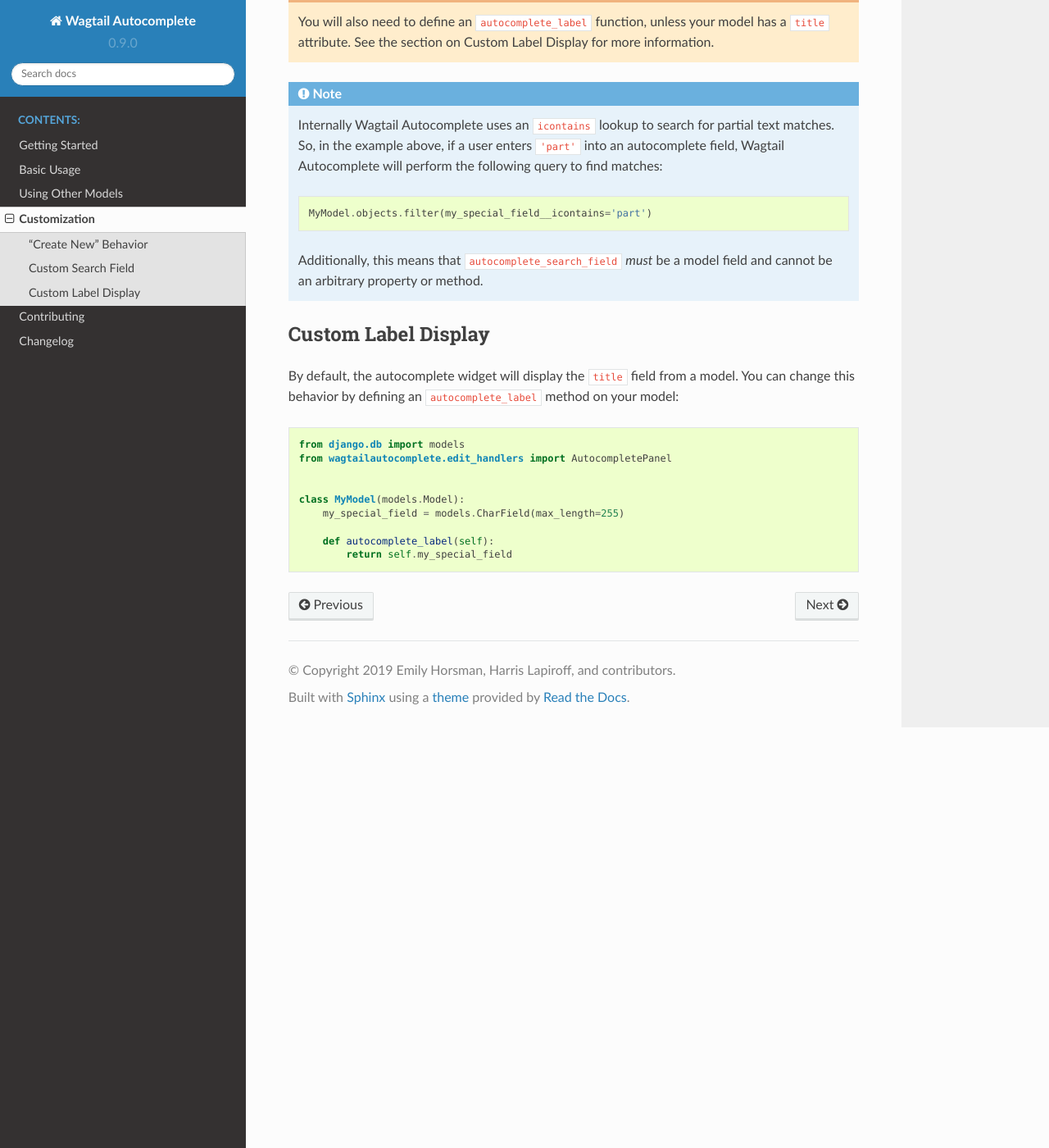
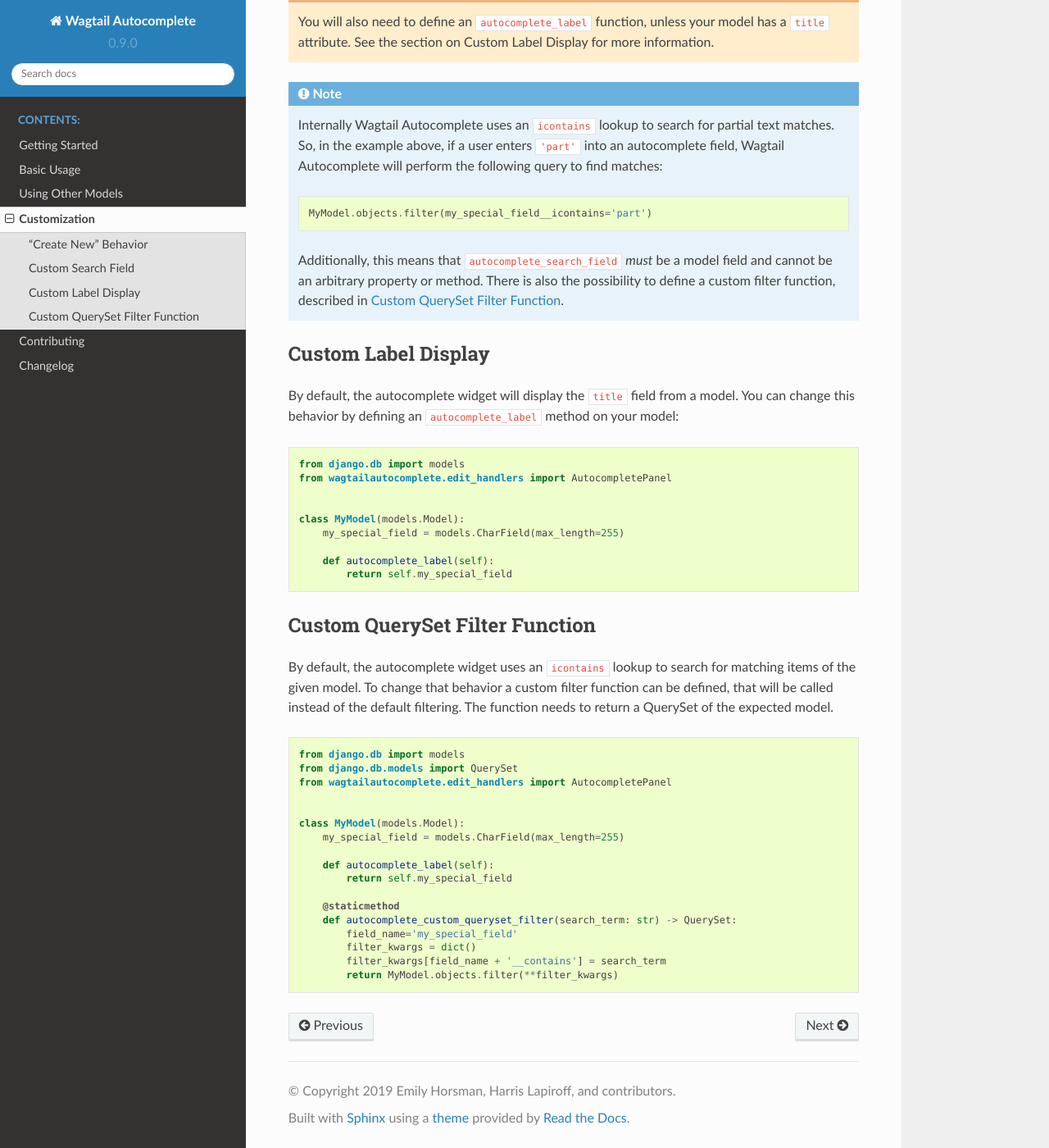
Before and after one commit to wagtail/wagtail-autocomplete, a Sphinx documentation site: the page built from docs/customization.rst, in a window 1280 px wide and 1400 px high, scrolled down 1065 px. Shown: the whole window at 82% size. Built offline with Sphinx 7.4.7 and the Read the Docs theme 2.0.0, drawn with Linux system fonts in a browser that asks for light colours.

Commit message:
Add documentation

```diff
--- a/docs/customization.rst
+++ b/docs/customization.rst
@@ -51,7 +51,7 @@ By default, the autocomplete widget will match input against the ``title`` field
 
         MyModel.objects.filter(my_special_field__icontains='part')
 
-    Additionally, this means that ``autocomplete_search_field`` *must* be a model field and cannot be an arbitrary property or method.
+    Additionally, this means that ``autocomplete_search_field`` *must* be a model field and cannot be an arbitrary property or method. There is also the possibility to define a custom filter function, described in `Custom QuerySet Filter Function`_.
 
 Custom Label Display
 ====================
@@ -69,3 +69,30 @@ By default, the autocomplete widget will display the ``title`` field from a mode
 
         def autocomplete_label(self):
             return self.my_special_field
+
+.. _Custom QuerySet Filter Function:
+
+Custom QuerySet Filter Function
+====================
+
+By default, the autocomplete widget uses an ``icontains`` lookup to search for matching items of the given model. To change that behavior a custom filter function can be defined, that will be called instead of the default filtering. The function needs to return a QuerySet of the expected model.
+
+.. code-block:: python
+
+    from django.db import models
+    from django.db.models import QuerySet
+    from wagtailautocomplete.edit_handlers import AutocompletePanel
+
+
+    class MyModel(models.Model):
+        my_special_field = models.CharField(max_length=255)
+
+        def autocomplete_label(self):
+            return self.my_special_field
+
+        @staticmethod
+        def autocomplete_custom_queryset_filter(search_term: str) -> QuerySet:
+            field_name='my_special_field'
+            filter_kwargs = dict()
+            filter_kwargs[field_name + '__contains'] = search_term
+            return MyModel.objects.filter(**filter_kwargs)
```
